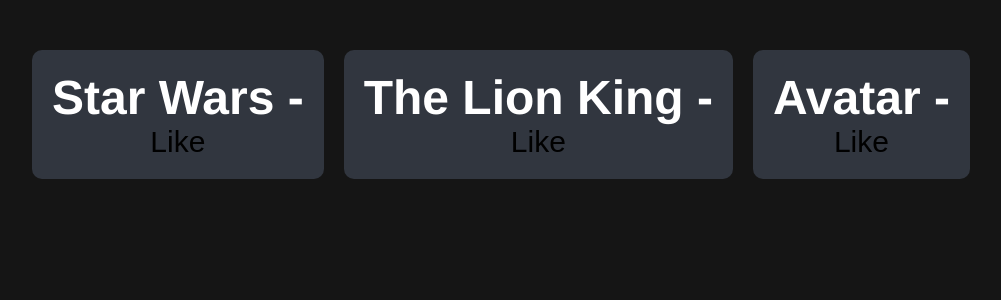
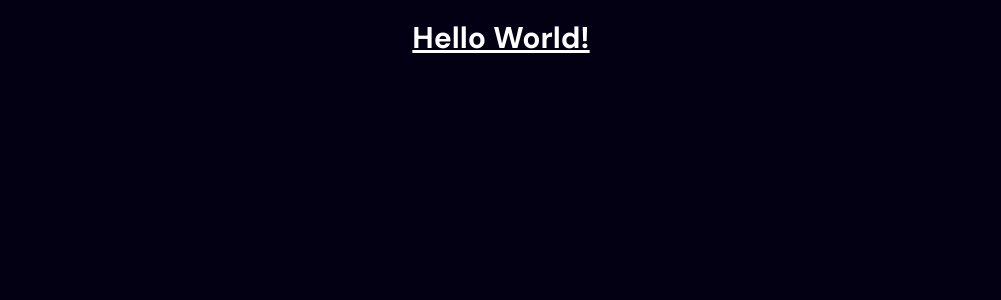
Before and after one commit to jihanv/movieapp, a React app: page / in a window 1280 px wide. Shown: the top 300 px of the page, without its empty margins (139-1140 px from the left). Built offline with nearby package versions, Linux system fonts and the light colour scheme; the HTML template or start-up script is replaced by a standard one.

Commit message:
add tailwind

```diff
--- a/package.json
+++ b/package.json
@@ -13,9 +13,11 @@
     "deploy": "gh-pages -d dist"
   },
   "dependencies": {
+    "@tailwindcss/vite": "^4.1.8",
     "gh-pages": "^6.3.0",
     "react": "^19.1.0",
-    "react-dom": "^19.1.0"
+    "react-dom": "^19.1.0",
+    "tailwindcss": "^4.1.8"
   },
   "devDependencies": {
     "@eslint/js": "^9.25.0",
--- a/src/App.jsx
+++ b/src/App.jsx
@@ -1,30 +1,11 @@
-import { useState, useEffect } from "react";
+import React from 'react'
 
-import "./index.css";
-
-const Card = (props) => {
-  const [count, setCount] = useState(0)
-  const [hasLiked, setHasLiked] = useState(false);
-
-  function addCount(){
-    setCount((prev)=> prev+1)
-  }
-  useEffect(() => console.log(`${props.title} has been liked.`), [hasLiked])
-  return (
-    <div className="card" onClick={addCount}>
-      <h2>{props.title} - <br/>{count>0? count: ""}</h2>
-      <button onClick={() => setHasLiked((prev)=> !prev)}>{hasLiked? "Liked" : "Like"}</button>
-    </div>
-  );
-};
 const App = () => {
   return (
-    <div className="card-container">
-      <Card title="Star Wars" />
-      <Card title="The Lion King" />
-      <Card title="Avatar" />
+    <div>
+      <h1 className='text-3xl font-bold underline'>Hello World!</h1>
     </div>
-  );
-};
+  )
+}
 
-export default App;
+export default App
--- a/src/index.css
+++ b/src/index.css
@@ -1,44 +1,162 @@
-* {
-  box-sizing: border-box;
-  margin: 0;
-  padding: 0;
+@import url("https://fonts.googleapis.com/css2?family=DM+Sans:ital,opsz,wght@0,9..40,100..1000;1,9..40,100..1000&display=swap");
+@import url("https://fonts.googleapis.com/css2?family=Bebas+Neue&display=swap");
+
+@import "tailwindcss";
+
+@theme {
+  --color-primary: #030014;
+
+  --color-light-100: #cecefb;
+  --color-light-200: #a8b5db;
+
+  --color-gray-100: #9ca4ab;
+
+  --color-dark-100: #0f0d23;
+
+  --font-dm-sans: DM Sans, sans-serif;
+
+  --breakpoint-xs: 480px;
+
+  --background-image-hero-pattern: url("/hero-bg.png");
 }
 
-body {
-  padding: 40px;
-  background-color: #151515;
-  font-family: "Franklin Gothic Medium", Arial;
+@layer base {
+  body {
+    font-family: "DM Sans", serif;
+    font-optical-sizing: auto;
+    background: #030014;
+  }
+
+  h1 {
+    @apply mx-auto max-w-4xl text-center text-5xl font-bold leading-tight tracking-[-1%] text-white sm:text-[64px] sm:leading-[76px];
+  }
+
+  h2 {
+    @apply text-2xl font-bold text-white sm:text-3xl;
+  }
+
+  main {
+    @apply min-h-screen relative bg-primary;
+  }
+
+  header {
+    @apply sm:mt-10 mt-5;
+  }
+
+  header img {
+    @apply w-full max-w-lg h-auto object-contain mx-auto drop-shadow-md;
+  }
 }
 
-h2 {
-  color: white;
-  text-align: center;
+@layer components {
+  .pattern {
+    @apply bg-hero-pattern w-screen h-screen bg-center bg-cover absolute z-0;
+  }
 
-  font-size: 48px;
+  .wrapper {
+    @apply px-5 py-12 xs:p-10 max-w-7xl mx-auto flex flex-col relative z-10;
+  }
+
+  .trending {
+    @apply mt-20;
+
+    & ul {
+      @apply flex flex-row overflow-y-auto gap-5 -mt-10 w-full hide-scrollbar;
+    }
+
+    & ul li {
+      @apply min-w-[230px] flex flex-row items-center;
+    }
+
+    & ul li p {
+      @apply fancy-text mt-[22px] text-nowrap;
+    }
+
+    & ul li img {
+      @apply w-[127px] h-[163px] rounded-lg object-cover -ml-3.5;
+    }
+  }
+
+  .search {
+    @apply w-full bg-light-100/5 px-4 py-3 rounded-lg mt-10 max-w-3xl mx-auto;
+
+    & div {
+      @apply relative flex items-center;
+    }
+
+    & img {
+      @apply absolute left-2 h-5 w-5;
+    }
+
+    & input {
+      @apply w-full bg-transparent py-2 sm:pr-10 pl-10 text-base text-gray-200 placeholder-light-200 outline-hidden;
+    }
+  }
+
+  .all-movies {
+    @apply space-y-9;
+
+    & ul {
+      @apply grid grid-cols-1 gap-5 xs:grid-cols-2 md:grid-cols-3 lg:grid-cols-4;
+    }
+  }
+
+  .movie-card {
+    @apply bg-dark-100 p-5 rounded-2xl shadow-inner shadow-light-100/10;
+
+    & img {
+      @apply rounded-lg h-auto w-full;
+    }
+
+    & h3 {
+      @apply text-white font-bold text-base line-clamp-1;
+    }
+
+    & .content {
+      @apply mt-2 flex flex-row items-center flex-wrap gap-2;
+    }
+
+    & .rating {
+      @apply flex flex-row items-center gap-1;
+    }
+
+    & .rating img {
+      @apply size-4 object-contain;
+    }
+
+    & .rating p {
+      @apply font-bold text-base text-white;
+    }
+
+    & .content span {
+      @apply text-sm text-gray-100;
+    }
+
+    & .content .lang {
+      @apply capitalize text-gray-100 font-medium text-base;
+    }
+
+    & .content .year {
+      @apply text-gray-100 font-medium text-base;
+    }
+  }
 }
 
-.card-container {
-  display: flex;
-  flex-wrap: wrap;
-  justify-content: center;
-
-  max-width: 1024;
-  margin: 0 auto;
+@utility text-gradient {
+  @apply bg-linear-to-r from-[#D6C7FF] to-[#AB8BFF] bg-clip-text text-transparent;
 }
 
-.card {
-  border: 1px solid "#4b5362";
-  padding: 20px;
-  margin: 10px;
-  background-color: #31363f;
-  border-radius: 10px;
-  min-height: 100px;
+@utility fancy-text {
+  -webkit-text-stroke: 5px rgba(206, 206, 251, 0.5);
+  font-size: 190px;
+  font-family: "Bebas Neue", sans-serif;
 }
 
-button {
-  border: none;
-  font-size: 30px;
-  background-color: transparent;
-  width: 100%;
-  cursor: pointer;
+@utility hide-scrollbar {
+  -ms-overflow-style: none;
+  scrollbar-width: none;
+
+  &::-webkit-scrollbar {
+    display: none;
+  }
 }
--- a/vite.config.js
+++ b/vite.config.js
@@ -1,8 +1,9 @@
 import { defineConfig } from 'vite'
 import react from '@vitejs/plugin-react'
+import tailwindcss from '@tailwindcss/vite'
 
 // https://vite.dev/config/
 export default defineConfig({
-  plugins: [react()],
+  plugins: [react(), tailwindcss()],
   base: "/movieapp"
 })
```
Also changed, not shown: 1 other file (tests, documents, lock files or other folders).
